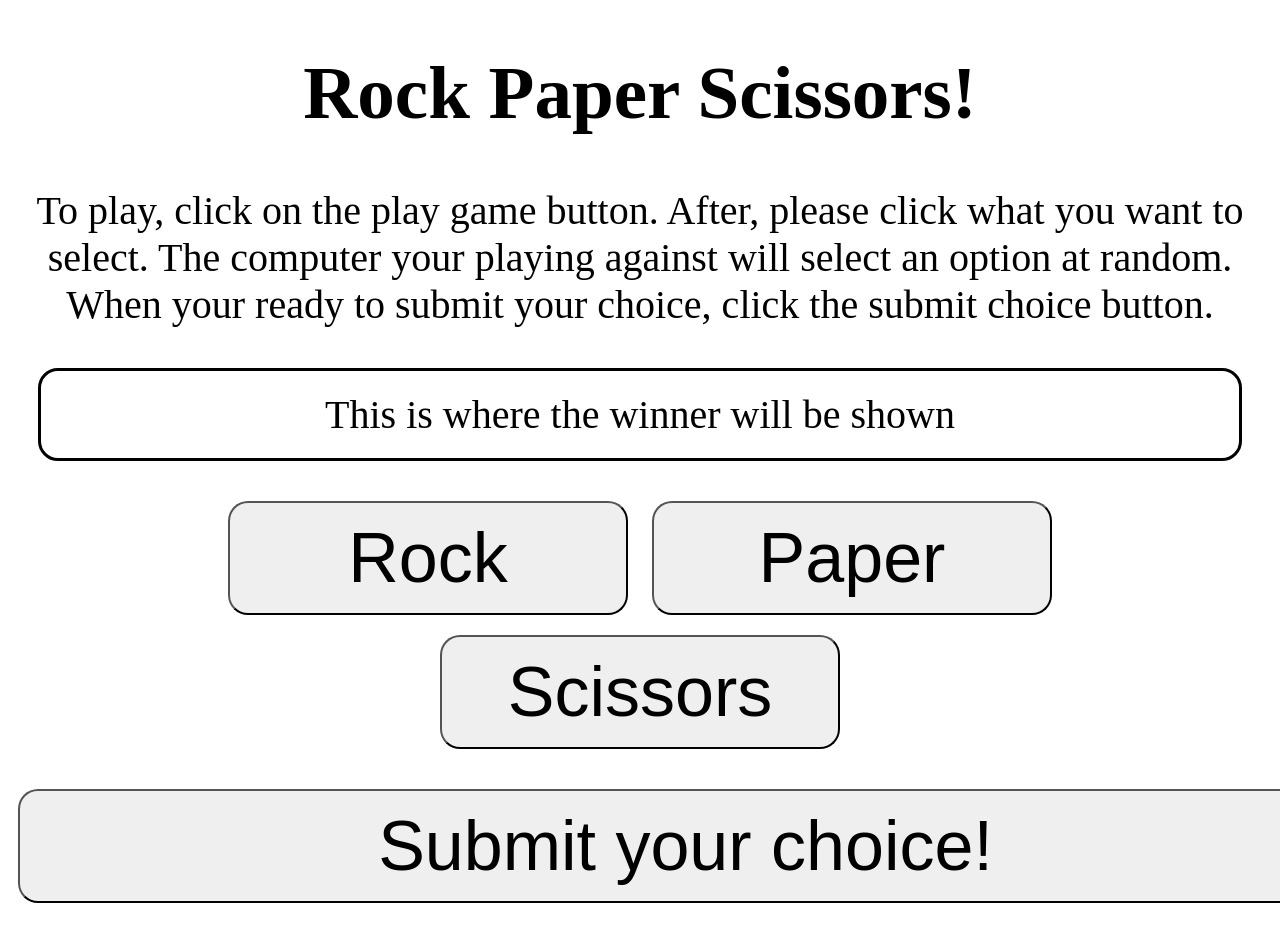
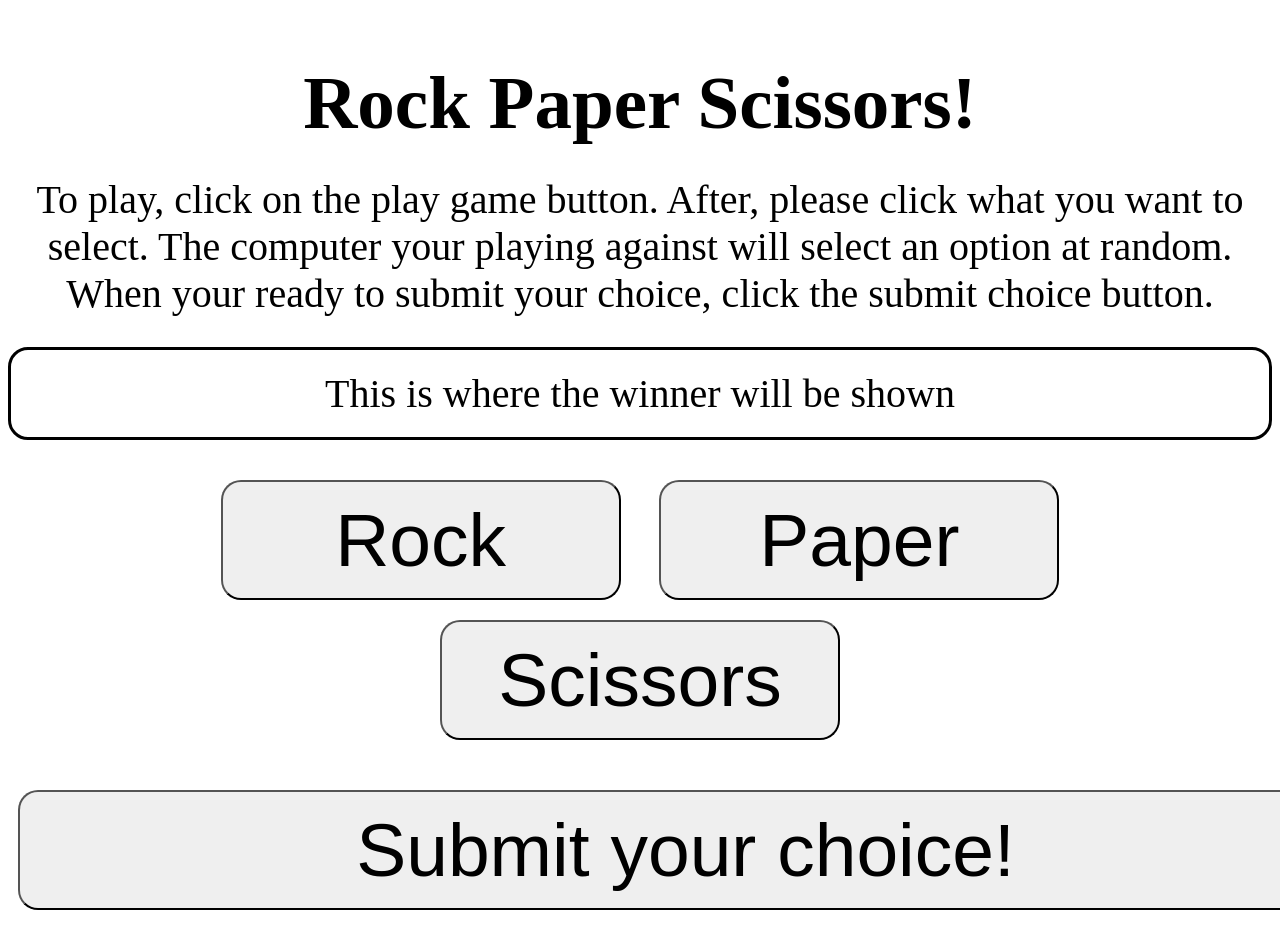
Before and after one commit to BrandonR126/rock-paper-scissors, a plain HTML site: page index.html in a window 1280 px wide. Shown: the top 948 px of the page. Drawn offline with Linux system fonts and the light colour scheme.

Commit message:
optimized css

```diff
--- a/style.css
+++ b/style.css
@@ -1,9 +1,9 @@
 * {
     text-align: center;
-}
-
-h1 {
     font-size: 75px;
+    border-radius: 20px;
+    margin-bottom: 30px;
+    margin-top: 30px;
 }
 
 p {
@@ -11,24 +11,18 @@ p {
 }
 
 button {
-    font-size: 70px;
     padding: 15px;
-    border-radius: 20px;
     margin: 10px;
     width: 400px;
 }
 
 .outputBox {
     border-style: solid;
-    border-radius: 20px;
     border-color: black;
-    margin: 30px;
     padding: 20px;
 }
 
 .playButtons {
     width: 1335px;
     height: auto;
-    margin-bottom: 30px;
-    margin-top: 30px;
 }
```
